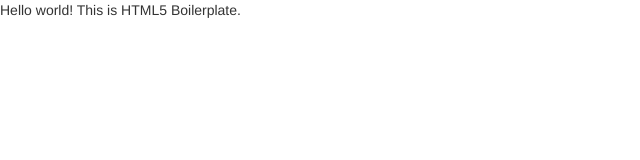
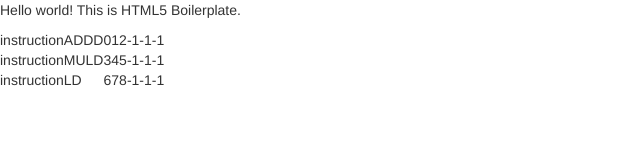
Before and after one commit to THUComputerArchitecture/EXP2, a website: page src/index.html in a window 1280 px wide. Shown: the whole page, without its empty margins (0-640 px from the left). Drawn offline with nearby package versions, Linux system fonts and the light colour scheme.

Commit message:
增加了一个简单的例子

```diff
--- a/src/css/main.css
+++ b/src/css/main.css
@@ -88,7 +88,9 @@
    Author's custom styles
    ========================================================================== */
 
-
+.instruction {
+    display: inline-block;
+}
 
 
 
--- a/src/index.html
+++ b/src/index.html
@@ -22,8 +22,9 @@
 
         <!-- Add your site or application content here -->
         <p>Hello world! This is HTML5 Boilerplate.</p>
+        <table id="instArea">
 
-
+        </table>
         <script src="js/plugins.js"></script>
         <script src="js/defs.js"></script>
         <script src="js/main.js"></script>
@@ -43,11 +44,13 @@
             ga('create','UA-XXXXX-X','auto');ga('send','pageview');
 
             var bus = new BUS();
-            var inst = new Instruction(iName.addd, 0,1,2);
-            console.log(bus.tryIssue(inst));
-            console.log(bus.tryIssue(inst));
-            console.log(bus.tryIssue(inst));
-            console.log(bus.tryIssue(inst));
+            var instList = new Array(5);
+            instList[0] = new Instruction(iName.addd, 0,1,2);
+            instList[1] = new Instruction(iName.muld, 3,4,5);
+            instList[2] = new Instruction(iName.ld, 6,7,8);
+            $("#instArea").append(instList[0].draw());
+            $("#instArea").append(instList[1].draw());
+            $("#instArea").append(instList[2].draw());
         </script>
     </body>
 </html>
--- a/src/js/defs.js
+++ b/src/js/defs.js
@@ -47,6 +47,22 @@
     this.issueTime = -1;     //完成 issue, excute, result 的时间
     this.excuteTime = -1;
     this.resultTime = -1;
+
+    this.draw = function(){
+        var html =
+                '<tr>'  +
+                '<td>instruction' +
+                '<td>' + this.name +
+                '<td>' + this.src0 +
+                '<td>' + this.src1 +
+                '<td>' + this.src2 +
+                '<td>' + this.issueTime +
+                '<td>' + this.excuteTime +
+                '<td>' + this.resultTime +
+                '</tr>' ;
+
+        return html;
+    }
 }
 
 function LoadBuffer(){
@@ -112,7 +128,19 @@
     for(i = 0; i < MUL_STATION_SIZE; i++)
         this.mulStations[i] = new ReservationStation();
 
-    // 尝试发射一条指令，返回成功与否
+    /*推进一个时钟周期
+        执行顺序：issue -> checkExcute -> checkStart
+     */
+    this.plusOneSecond = function(issueList){
+        if(!(issueList instanceof Array)){
+            console.log("issueList must be an Array!");
+            return;
+        }
+        this.checkExcute();
+        this.checkStart();
+    };
+
+    // 尝试发射一条指令，返回成功与否(是否存在结构冲突）
     this.tryIssue = function(instruction){
         if(instruction.name == iName.ld){
             return this.tryIssueLD(instruction);
@@ -339,8 +367,6 @@
         }
     };
 
-
-
     // 广播一个写回消息，检查所有可能需要该资源的设备
     this.emitWrite = function(devName, value){
         var devCnt = 0;
```
